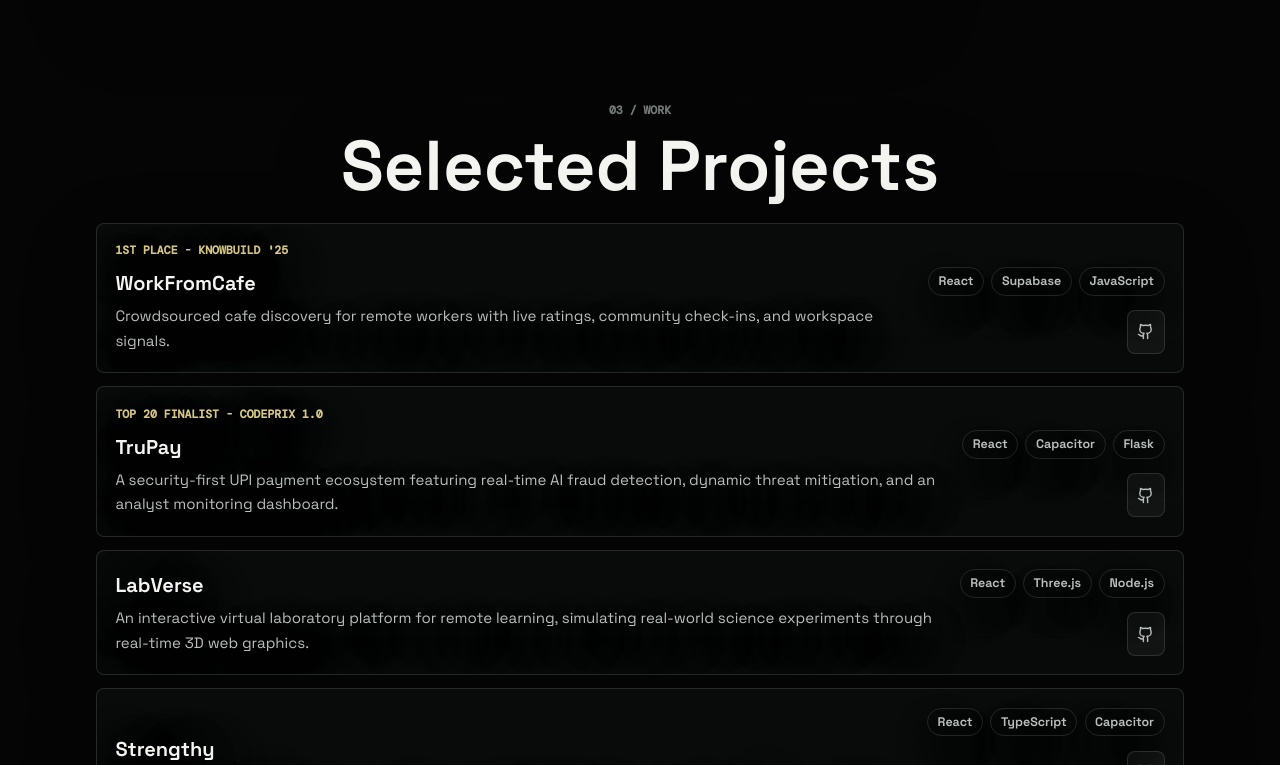
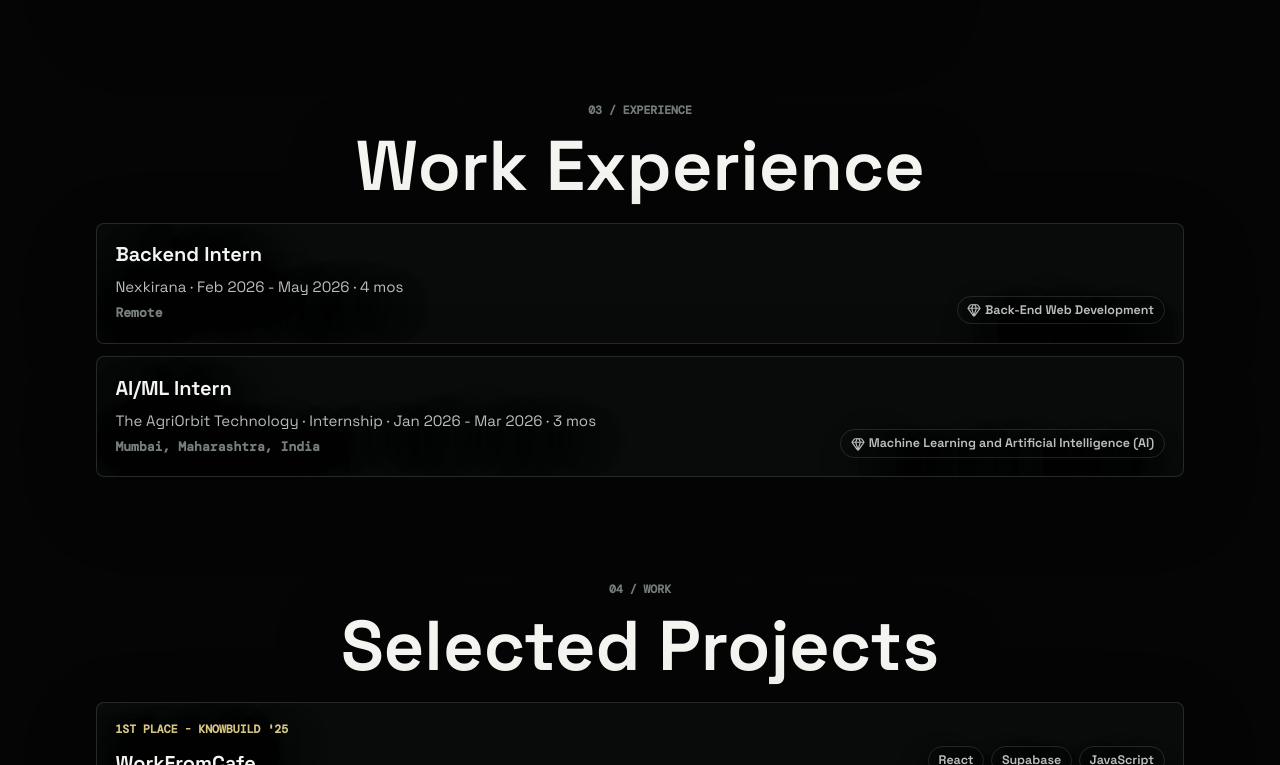
Before and after one commit to Nr1408/Portfolio, a React (Vite) app: page / in a window 1280 px wide. Shown: the part 1735-2500 px from the top of the page. Built offline with nearby package versions, Linux system fonts and the light colour scheme; a web font is replaced by a local one.

Commit message:
Add Work Experience section

```diff
--- a/src/components/ImmersiveScene.tsx
+++ b/src/components/ImmersiveScene.tsx
@@ -4,6 +4,7 @@ import {
   ArrowDown,
   Download,
   ExternalLink,
+  Gem,
   Github,
   Linkedin,
   Mail,
@@ -29,11 +30,29 @@ const SECTION_IDS = [
   "hero",
   "about",
   "skills",
+  "experience",
   "projects",
   "education",
   "achievements",
   "interests",
   "contact",
+];
+
+const EXPERIENCE = [
+  {
+    role: "Backend Intern",
+    company: "Nexkirana",
+    date: "Feb 2026 - May 2026 · 4 mos",
+    location: "Remote",
+    skill: "Back-End Web Development",
+  },
+  {
+    role: "AI/ML Intern",
+    company: "The AgriOrbit Technology · Internship",
+    date: "Jan 2026 - Mar 2026 · 3 mos",
+    location: "Mumbai, Maharashtra, India",
+    skill: "Machine Learning and Artificial Intelligence (AI)",
+  },
 ];
 
 const SKILLS = [
@@ -101,6 +120,7 @@ const CAMERA_POINTS: Vec3[] = [
   [0, 0.1, 12.2],
   [3.5, 1.8, 9.5],
   [-3.6, -1.5, 9.8],
+  [2.4, 1.2, 8.9],
   [0.6, 2.9, 8.4],
   [3.9, -2.4, 9],
   [-3.8, 2.3, 9.7],
@@ -112,6 +132,7 @@ const MOTIF_SCALES = [
   [8.2, 4.8, 1],
   [5.7, 3.4, 1],
   [6.6, 4.1, 1],
+  [6.0, 3.8, 1],
   [7.6, 4.7, 1],
   [5.8, 4.8, 1],
   [5.5, 3.8, 1],
@@ -400,7 +421,7 @@ function SectionMotif({
         </lineSegments>
       ))}
 
-      {index === 3 &&
+      {index === 4 &&
         Array.from({ length: lightweight ? 4 : 8 }, (_, panel) => (
           <lineSegments
             key={`project-panel-${panel}`}
@@ -412,7 +433,7 @@ function SectionMotif({
           </lineSegments>
         ))}
 
-      {index === 4 && (
+      {index === 5 && (
         <mesh rotation={[0.18, 0, Math.PI / 4]}>
           <coneGeometry args={[2.2, 4.4, 4]} />
           <meshBasicMaterial color="#c7f7ff" wireframe transparent opacity={0.18} />
@@ -564,7 +585,29 @@ function HtmlSections() {
         </div>
       </SceneSection>
 
-      <SceneSection id="projects" eyebrow="03 / Work" title="Selected Projects" wide>
+      <SceneSection id="experience" eyebrow="03 / Experience" title="Work Experience" wide>
+        <div className="project-list">
+          {EXPERIENCE.map((exp) => (
+            <article key={exp.company} className="surface project-card">
+              <div>
+                <h3>{exp.role}</h3>
+                <p>{exp.company} · {exp.date}</p>
+                <span className="section-eyebrow" style={{ textTransform: 'none', letterSpacing: '0', fontSize: '0.82rem' }}>{exp.location}</span>
+              </div>
+              <div className="project-meta">
+                <div className="tag-row">
+                  <span>
+                    <Gem size={14} style={{ marginRight: '4px' }} />
+                    {exp.skill}
+                  </span>
+                </div>
+              </div>
+            </article>
+          ))}
+        </div>
+      </SceneSection>
+
+      <SceneSection id="projects" eyebrow="04 / Work" title="Selected Projects" wide>
         <div className="project-list">
           {PROJECTS.map((project) => (
             <article key={project.title} className="surface project-card">
@@ -588,7 +631,7 @@ function HtmlSections() {
         </div>
       </SceneSection>
 
-      <SceneSection id="education" eyebrow="04 / Education" title="Education">
+      <SceneSection id="education" eyebrow="05 / Education" title="Education">
         <div className="surface education-block">
           <h3>K.J. Somaiya Institute of Technology</h3>
           <p>B.Tech in Computer Science</p>
@@ -612,7 +655,7 @@ function HtmlSections() {
         </div>
       </SceneSection>
 
-      <SceneSection id="achievements" eyebrow="05 / Highlights" title="Wins & Milestones">
+      <SceneSection id="achievements" eyebrow="06 / Highlights" title="Wins & Milestones">
         <div className="achievement-list">
           <article className="surface">
             <span>1st Place</span>
@@ -627,7 +670,7 @@ function HtmlSections() {
         </div>
       </SceneSection>
 
-      <SceneSection id="interests" eyebrow="06 / Beyond Code" title="Interests">
+      <SceneSection id="interests" eyebrow="07 / Beyond Code" title="Interests">
         <div className="interest-row">
           {["Football", "Fitness", "Cycling", "Drawing"].map((interest) => (
             <span key={interest}>{interest}</span>
@@ -635,7 +678,7 @@ function HtmlSections() {
         </div>
       </SceneSection>
 
-      <SceneSection id="contact" eyebrow="07 / Contact" title="Get In Touch">
+      <SceneSection id="contact" eyebrow="08 / Contact" title="Get In Touch">
         <p className="contact-copy">
           Open to internships, collaborations, and interesting problems worth building well.
         </p>
```
Also changed, not shown: 1 other file (tests, documents, lock files or other folders).
